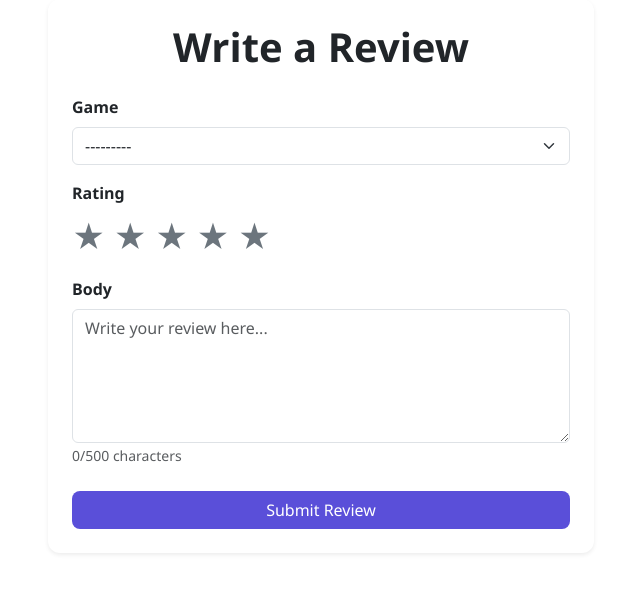
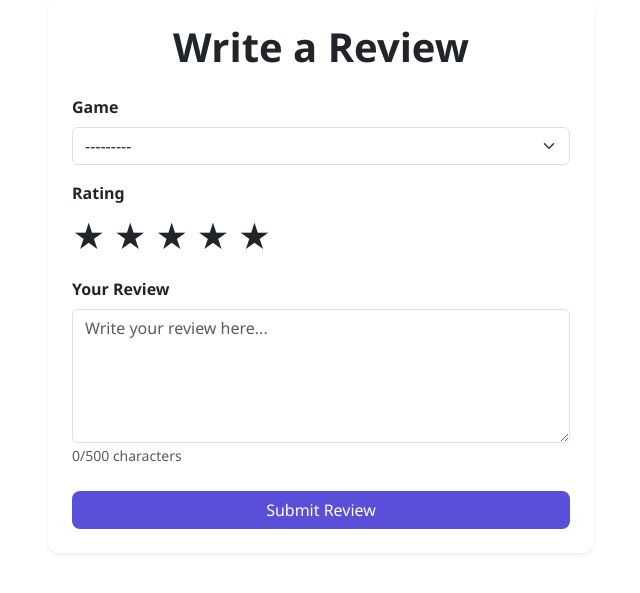
Before and after one commit to JosephMcLean118/logpose_project, a Django app: page /reviews/create/ in a window 1280 px wide. Shown: the part 139-732 px from the top of the page, without its empty margins (319-959 px from the left). Run offline with Django 4.2, Linux system fonts and the light colour scheme; a user stored in the database is signed in; tables that the repository leaves empty hold one stand-in row (values such as "Sample post").

Commit message:
Improve create review page: form validation, star state fix, required body field and cleaned comments

```diff
--- a/logpose_project/logpose/views.py
+++ b/logpose_project/logpose/views.py
@@ -84,7 +84,7 @@ def create_review(request):
 
 def search_games(request):
     """
-    Return filtered render of reviews page template.
+    Redirects to reviews page with filters applied from homepage search form.
     """
     form = GameSearchForm(request.GET)
     if form.is_valid():
@@ -113,12 +113,8 @@ def search_games(request):
 def reviews_for_game(request, slug):
     """
     Return render of reviews page, filtered by games name
-
     """
     game = get_object_or_404(Game, slug=slug)
-    #reviews = game.review_set.all()  # gets all reviews for this game
-    # we dont need to get all the reviews we can just redirect it reversely
-    #  to the reviews page
     url = reverse('logpose:reviews') + f'?search={game.title}'
     return redirect(url)
 
--- a/logpose_project/templates/logpose/create_review.html
+++ b/logpose_project/templates/logpose/create_review.html
@@ -33,12 +33,16 @@
               <span class="star fs-2 text-secondary" data-value="4" style="cursor:pointer;">★</span>
               <span class="star fs-2 text-secondary" data-value="5" style="cursor:pointer;">★</span>
             </div>
+            <!-- Show specific error if star rating was not selected -->
+            {% if form.rating.errors %}
+              <small class="text-danger">Please select a star rating.</small>
+            {% endif %}
           </div>
 
           <div class="mb-3">
-            <label class="form-label fw-semibold">Body</label>
+            <label class="form-label fw-semibold">Your Review</label>
             <!-- Custom textarea with maxlength character counter below tracks input length via JS -->
-            <textarea name="body" id="reviewBody" class="form-control" rows="5" placeholder="Write your review here..." maxlength="500"></textarea>
+            <textarea name="body" id="reviewBody" class="form-control" rows="5" placeholder="Write your review here..." maxlength="500" required></textarea>
             <small class="text-muted"><span id="charCount">0</span>/500 characters</small>
           </div>
 
@@ -85,6 +89,15 @@
       if (radioInput) radioInput.checked = true;
     });
   });
+  // On page reload after failed submission, restore visual star state from hidden input
+  const checkedRating = document.querySelector('input[name="rating"]:checked');
+  if (checkedRating) {
+    selectedRating = parseInt(checkedRating.value);
+    stars.forEach(s => {
+      s.classList.toggle('text-warning', parseInt(s.dataset.value) <= selectedRating);
+      s.classList.toggle('text-secondary', parseInt(s.dataset.value) > selectedRating);
+    });
+}
   // Character counter - updates on every keystroke and turns red when nearing the 500 limit
   const reviewBody = document.getElementById('reviewBody');
   const charCount = document.getElementById('charCount');
```
